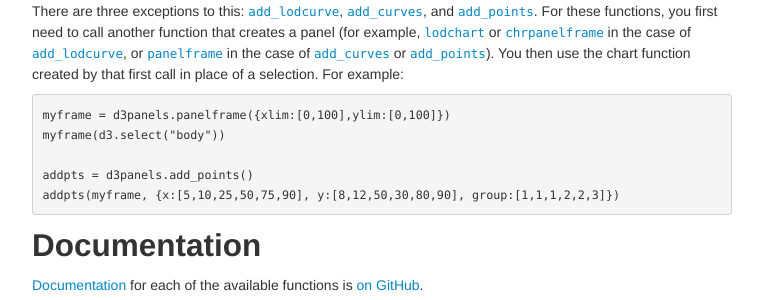
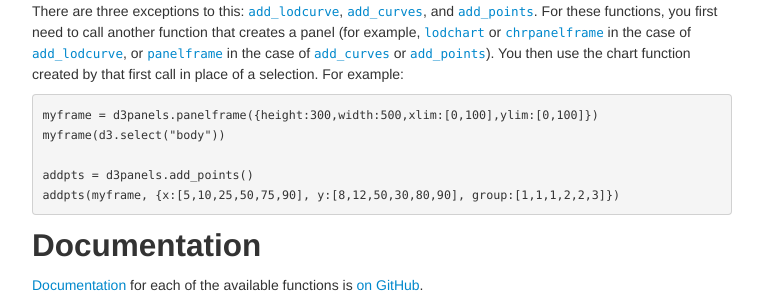
Before and after one commit to kbroman/d3panels, a Jekyll site: the page built from index.md, in a window 1280 px wide and 900 px high, scrolled down 2491 px. Shown: the part 152-452 px from the top of the window, without its empty margins (258-1021 px from the left). Built offline with Jekyll 4.4.1, drawn with Linux system fonts in a browser that asks for light colours.

Commit message:
In examples showing panelframe(), give height and width

````diff
--- a/index.md
+++ b/index.md
@@ -135,7 +135,7 @@ then use the chart function created by
 that first call in place of a selection. For example:
 
 ```coffeescript
-myframe = d3panels.panelframe({xlim:[0,100],ylim:[0,100]})
+myframe = d3panels.panelframe({height:300,width:500,xlim:[0,100],ylim:[0,100]})
 myframe(d3.select("body"))
 
 addpts = d3panels.add_points()
````
Also changed, not shown: README.md.
